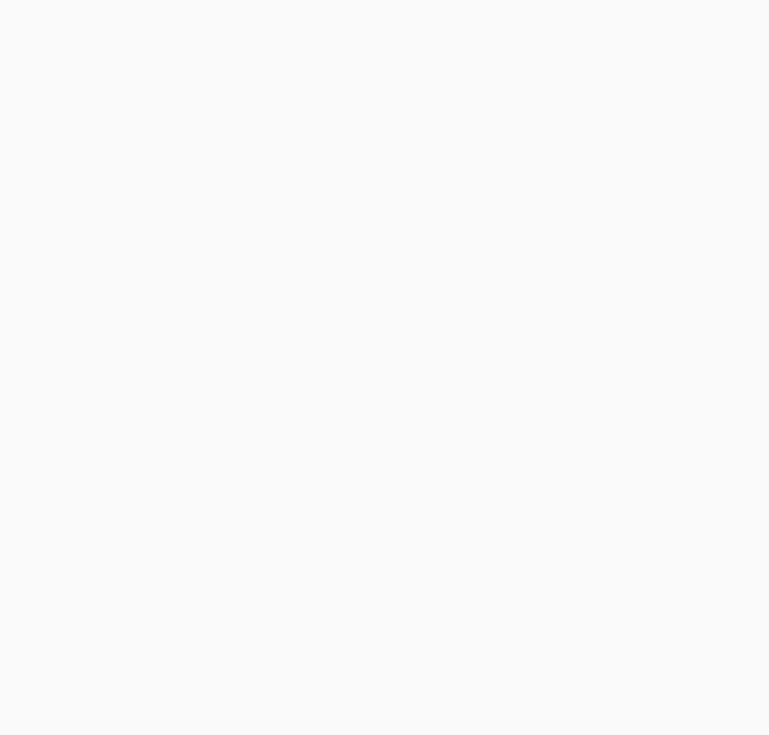
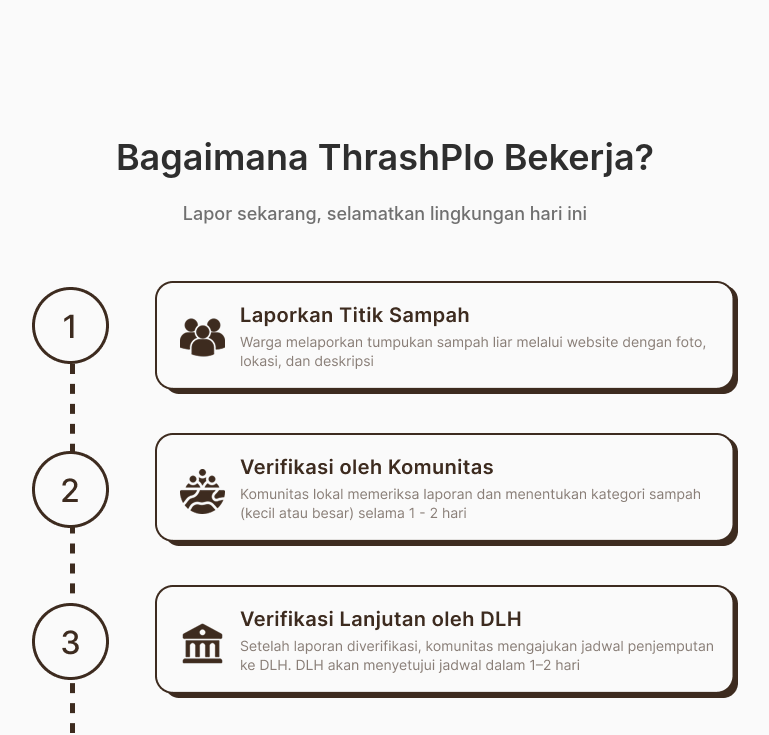
Before and after one commit to Joes131205/thrash-plo, a React (Vite) app in the folder client/: page / in a window 1280 px wide. Shown: the part 2400-3135 px from the top of the page, without its empty margins (255-1024 px from the left). Before the commit the page ends 2340 px from the top, so only its background shows below. Built offline with nearby package versions, Linux system fonts and the light colour scheme.

Commit message:
feat: add section flow thrashplo

```diff
--- a/client/src/assets/images/index.tsx
+++ b/client/src/assets/images/index.tsx
@@ -3,5 +3,6 @@
 import ImgLandingRight from "../../assets/images/img-landing-right.png";
 import ImgLanding from "../../assets/images/img-landing.png";
 import ImgMisiKita from "../../assets/images/img-mission.png";
+import ImgFlow from "../images/img-flow.png";
 
-export { ImgLogo, ImgLandingLeft, ImgLandingRight, ImgLanding, ImgMisiKita };
+export { ImgLogo, ImgLandingLeft, ImgLandingRight, ImgLanding, ImgMisiKita, ImgFlow };
--- a/client/src/pages/LandingPage/LandingPage.module.css
+++ b/client/src/pages/LandingPage/LandingPage.module.css
@@ -133,3 +133,13 @@
   gap: 17px;
 }
 /* END STAKEHOLDER */
+
+/* FLOW */
+.flow {
+  margin-top: 190px;
+  display: flex;
+  flex-direction: column;
+  justify-content: center;
+  align-items: center;
+}
+/* END FLOW */
--- a/client/src/pages/LandingPage/LandingPage.tsx
+++ b/client/src/pages/LandingPage/LandingPage.tsx
@@ -1,5 +1,5 @@
 import React from "react";
-import { ImgLanding, ImgLogo, ImgMisiKita } from "@/assets/images";
+import { ImgFlow, ImgLanding, ImgLogo, ImgMisiKita } from "@/assets/images";
 import styles from "./LandingPage.module.css";
 import ButtonMain from "@/components/atomics/buttonMain/buttonMain";
 import StakeholderBox from "@/components/molecules/stakeholderBox/stakeholderBox";
@@ -56,7 +56,7 @@
           <h2 className={styles.titleMisi}>Misi Kita</h2>
           <p className={styles.descMisi}>
             TrashPlo hadir dengan misi untuk membangun ekosistem kolaboratif dalam pengelolaan sampah yang efektif, transparan, dan berkelanjutan. Kami berfokus pada pemberdayaan masyarakat untuk aktif melaporkan titik-titik sampah liar,
-            mendukung komunitas lingkungan dalam aksi bersih, serta mempercepat koordinasi dengan instansi pemerintah untuk penanganan sampah yang lebih responsif.{" "}
+            mendukung komunitas lingkungan dalam aksi bersih, serta mempercepat koordinasi dengan instansi pemerintah untuk penanganan sampah yang lebih responsif
           </p>
         </div>
         <div className={styles.imgRight}>
@@ -71,7 +71,7 @@
           <h2 className={styles.titleMisi} style={{ fontSize: isSmall ? "36px" : "50px" }}>
             Siapa Saja Yang Terlibat?
           </h2>
-          <p className={styles.descMisi}>TrashPlo hadir melalui kolaborasi untuk menciptakan lingkungan yang lebih bersih dan berkelanjutan.</p>
+          <p className={styles.descMisi}>TrashPlo hadir melalui kolaborasi untuk menciptakan lingkungan yang lebih bersih dan berkelanjutan</p>
         </div>
         <div className={styles.listStakeholder}>
           <StakeholderBox icon={IcWarga} title="Warga" description="Melaporkan titik sampah liar dan berpartisipasi aktif dalam aksi bersih" />
@@ -81,6 +81,19 @@
         </div>
       </div>
       {/* END STAKEHOLDER */}
+
+      {/* FLOW THRASHPLO */}
+      <div className={styles.flow}>
+        <div className={styles.upperText}>
+          <h2 className={styles.titleMisi} style={{ fontSize: isSmall ? "36px" : "50px" }}>
+            Bagaimana ThrashPlo Bekerja?
+          </h2>
+          <p className={styles.descMisi}>Lapor sekarang, selamatkan lingkungan hari ini</p>
+        </div>
+
+        <img src={ImgFlow} alt="Flow ThrashPlo" />
+      </div>
+      {/* END FLOW THRASHPLO */}
     </div>
   );
 }
```
Also changed, not shown: client/src/assets/images/img-flow.png (added), 1 other file (tests, documents, lock files or other folders).
